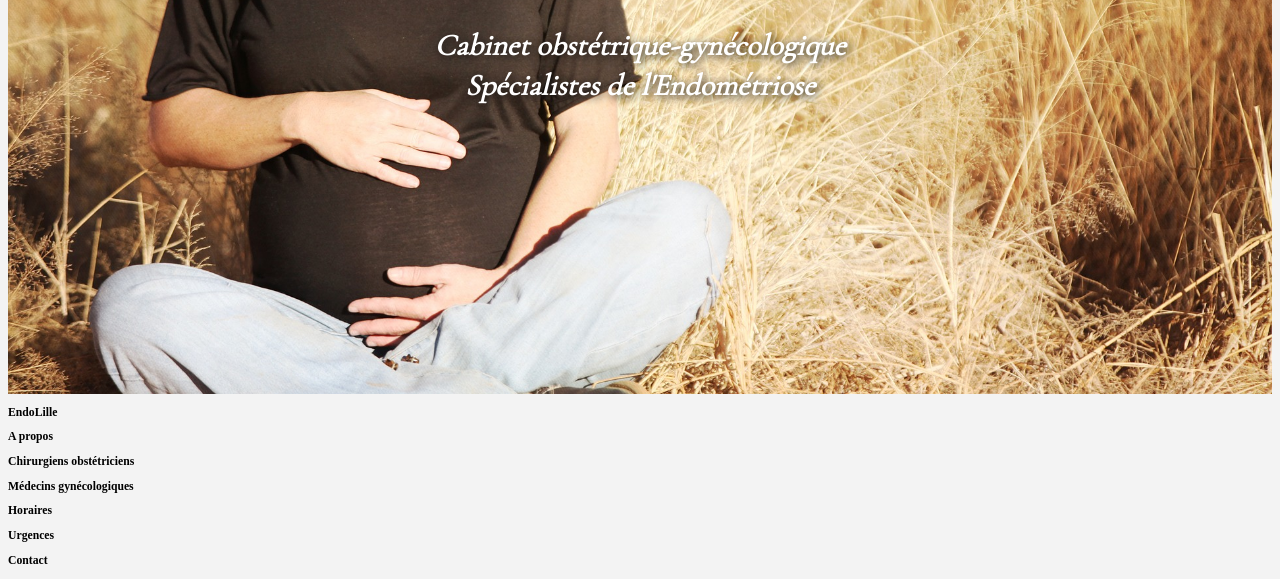
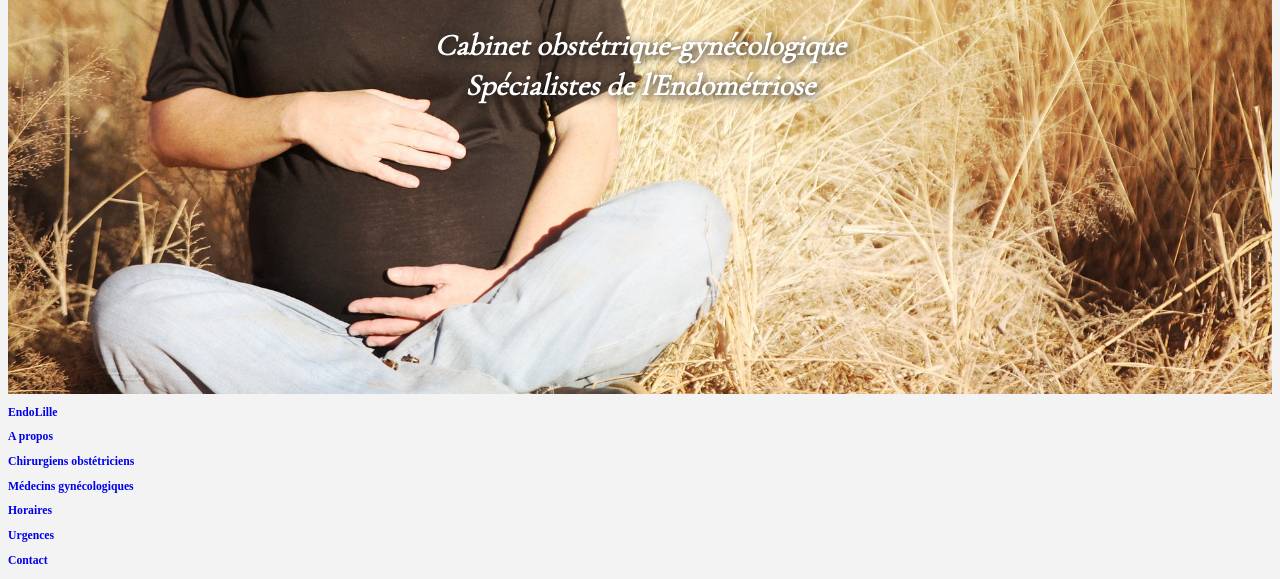
Before and after one commit to AnaisT17/Medical-website, a plain HTML site: page Site-medical/index.html in a window 1280 px wide. Shown: the part 514-1093 px from the top of the page. Drawn offline with nearby package versions, Linux system fonts and the light colour scheme.

Commit message:
modifications file index.html of folder Site-medical, section box-index

```diff
--- a/Site-medical/index.html
+++ b/Site-medical/index.html
@@ -6,6 +6,7 @@
     <meta http-equiv="X-UA-Compatible" content="ie=edge">
     <link rel="stylesheet" href="style.css" />
     <link href="https://fonts.googleapis.com/css?family=Cormorant+Garamond|Roboto&display=swap" rel="stylesheet">
+    <link href="https://fonts.googleapis.com/css?family=Catamaran|Cormorant+Garamond|Roboto&display=swap" rel="stylesheet">
     <script src="https://kit.fontawesome.com/14432ee87f.js"></script>
     <title>Medical website</title>
 </head>
@@ -31,28 +32,41 @@
                     <h1>Cabinet obstétrique-gynécologique <br> Spécialistes de l'Endométriose</h1>
             </div>
         </section>
-        <section>
-            <div class="index-box-1">
+        <section class="box-links">
+            <a href="endolille">
+                <div class="index-box-1-square">
                 <h3>EndoLille</h3>
                 </div>
-            <div class="index-box-1">
+            </a>
+            <a href="#">
+                <div class="index-box-rectangle">
                 <h3>A propos</h3>
                 </div>
-            <div class="index-box-1">
+            </a>
+            <a href="#">
+                <div class="index-box-square">
                 <h3>Chirurgiens obstétriciens</h3>
                 </div>
-            <div class="index-box-1">
+            </a>
+            <a href="#">
+                <div class="index-box-rectangle">
                 <h3>Médecins gynécologiques</h3>
                 </div>
-            <div class="index-box-1">
+            </a>
+            <a href="#">
+                <div class="index-box-square">
                 <h3>Horaires</h3>
                 </div>
-            <div class="index-box-1">
+            </a>
+            <a href="#">
+                <div class="index-box-square">
                 <h3>Urgences</h3>
             </div>
-            <div class="index-box-1">
+            <a href="#">
+                <div class="index-box-square">
                 <h3>Contact</h3>
                 </div>
+            </a>
         </section>
     </main>
     <footer>
```
Lines whose indentation alone changed are shown as unchanged.
